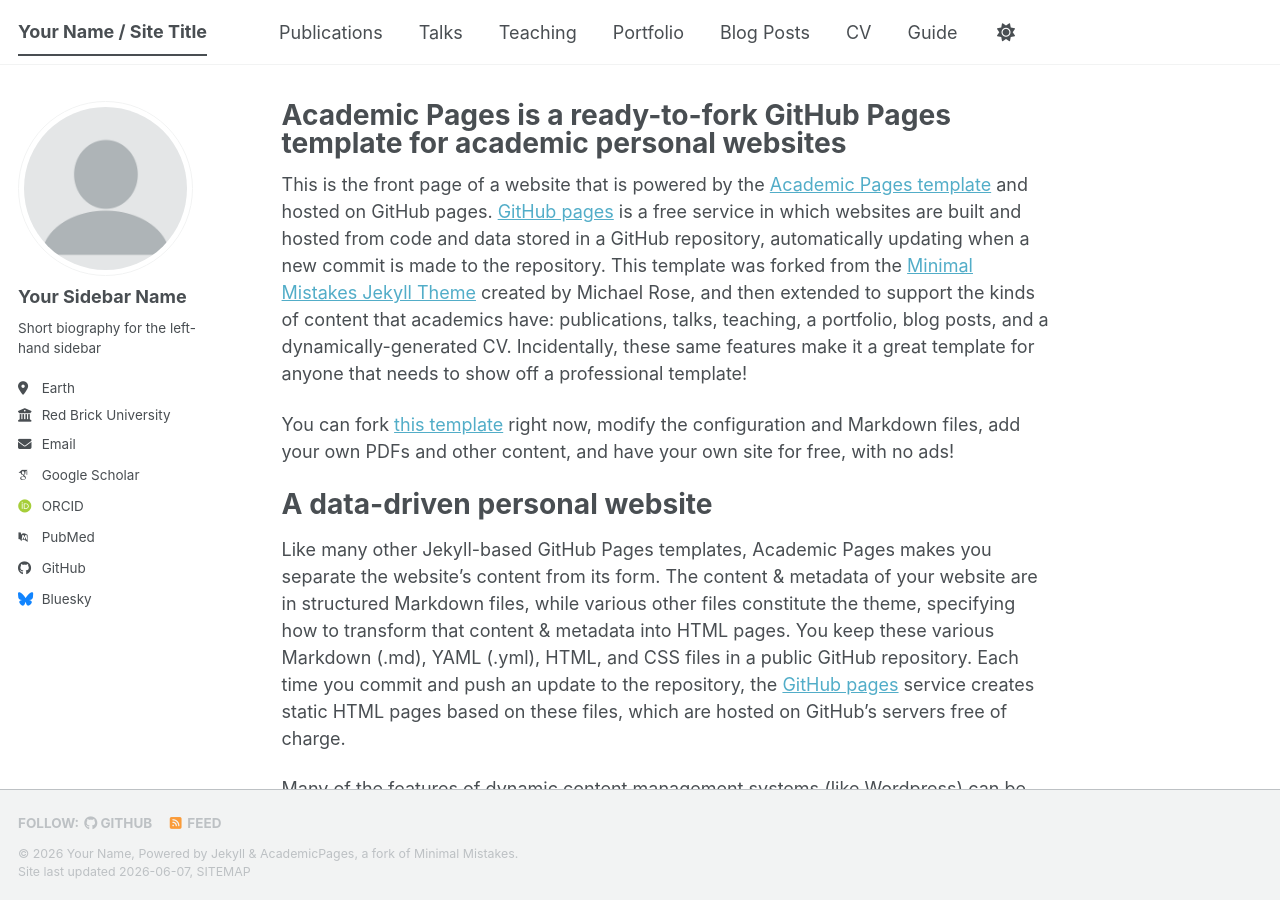
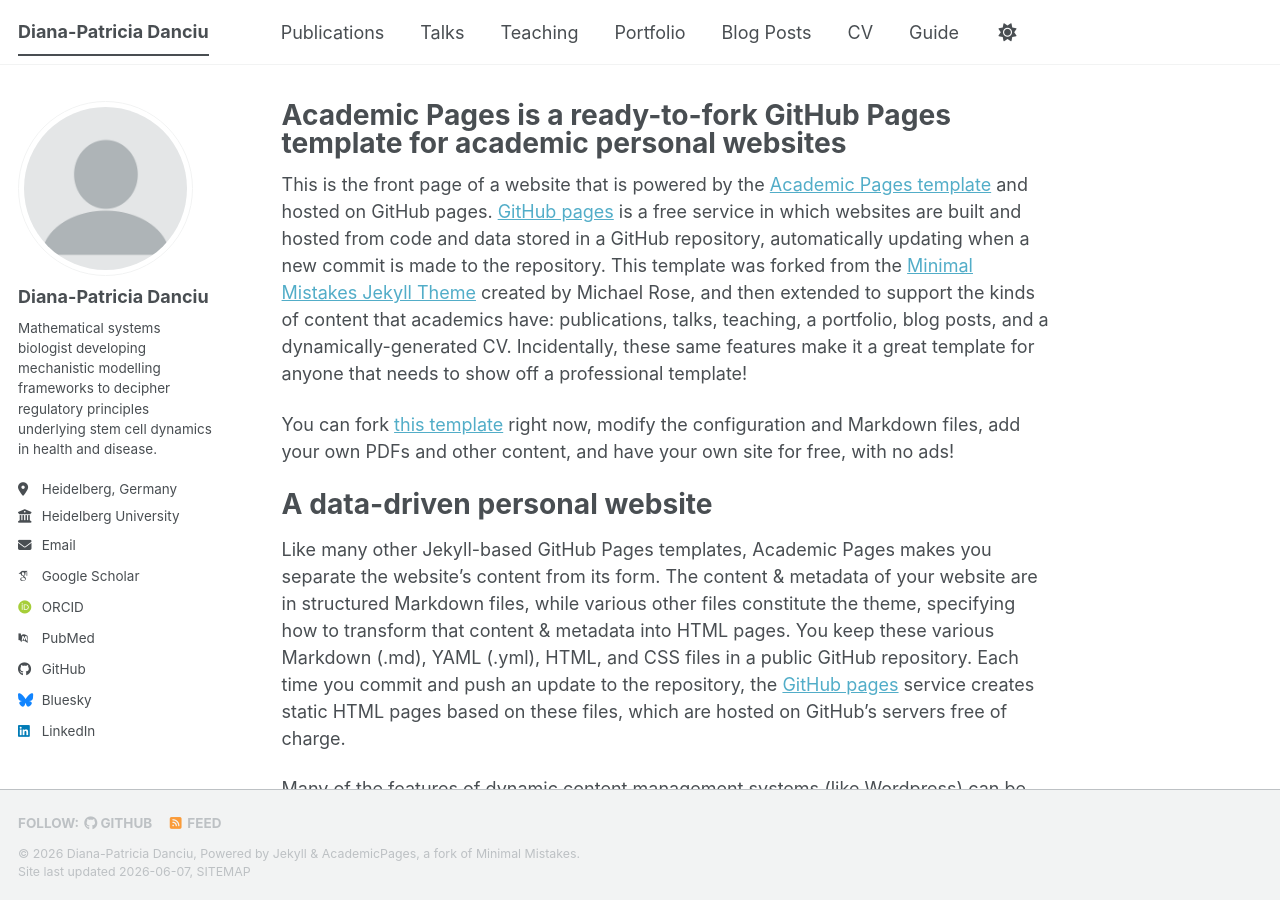
Before and after one commit to dpdanciu/dpdanciu.github.io, a Jekyll site: the page built from _pages/about.md, in a window 1280 px wide and 900 px high. Built offline with Jekyll 4.4.1, drawn with Linux system fonts in a browser that asks for light colours; some web fonts are replaced; a script bundle is joined from its source files by our own code; library files that are not in the unit come from our copies.

Commit message:
Update bio _config.yml
first update

```diff
--- a/_config.yml
+++ b/_config.yml
@@ -9,14 +9,14 @@
 # Basic Site Settings
 locale                   : "en-US"
 site_theme               : "default" # The available themes options are "default", "air", "sunrise", "mint", "dirt" and "contrast"
-title                    : "Your Name / Site Title"
+title                    : "Diana-Patricia Danciu"
 title_separator          : "-"
-name                     : &name "Your Name"
+name                     : &name "Diana-Patricia Danciu"
 description              : &description "Your Name's academic portfolio"   # Update this with a general description of your site, this is the default if not overridden by a page
-url                      : https://academicpages.github.io # The base hostname & protocol for your site e.g. "https://[your GitHub username].github.io",
+url                      : https://dpdanciu.github.io # The base hostname & protocol for your site e.g. "https://[your GitHub username].github.io",
                                                            # or if you already have some other page hosted on Github then use "https://[your GitHub username].github.io/[Your Repo Name]"
 baseurl                  : "" # the subpath of your site, e.g. "/blog"
-repository               : "academicpages/academicpages.github.io"
+repository               : "dpdanciu/dpdanciu.github.io"
 
 # Site Author - The following control what appear as part of the author content on the side bar.
 #               If a field is blank the icon and link will not appear, otherwise it will be shown.
@@ -24,21 +24,21 @@ repository               : "academicpages/academicpages.github.io"
 author:
   # Biographic information
   avatar           : "profile.png"
-  name             : "Your Sidebar Name"
+  name             : "Diana-Patricia Danciu"
   pronouns         : # example: "she/her"
-  bio              : "Short biography for the left-hand sidebar"
-  location         : "Earth"
-  employer         : "Red Brick University"
+  bio              : "Mathematical systems biologist developing mechanistic modelling frameworks to decipher regulatory principles underlying stem cell dynamics in health and disease."
+  location         : "Heidelberg, Germany"
+  employer         : "Heidelberg University"
   uri              : # URL
-  email            : "none@example.org"
+  email            : "dpdanciu@math.uni-heidelberg.de"
 
   # Academic websites
   academia         : # URL
   arxiv            : # URL - Update with the correct link to your profile
-  googlescholar    : "https://scholar.google.com/citations?user=PS_CX0AAAAAJ"
+  googlescholar    : "https://scholar.google.com.au/citations?hl=en&user=Bzm9x2sAAAAJ"
   inspire-hep      : # URL
   impactstory      : # URL
-  orcid            : "https://orcid.org/yourorcidurl"
+  orcid            : "https://orcid.org/0000-0002-8683-3956"
   semantic         : # URL
   ssrn             : # URL
   pubmed           : "https://www.ncbi.nlm.nih.gov/pubmed/?term=john+snow"
@@ -66,7 +66,7 @@ author:
   keybase          : # Username
   instagram        : # Username
   lastfm           : # Username
-  linkedin         : # Username
+  linkedin         : "dianapdanciu"
   mastodon         : # URL
   medium           : # URL
   pinterest        : # Username
```
